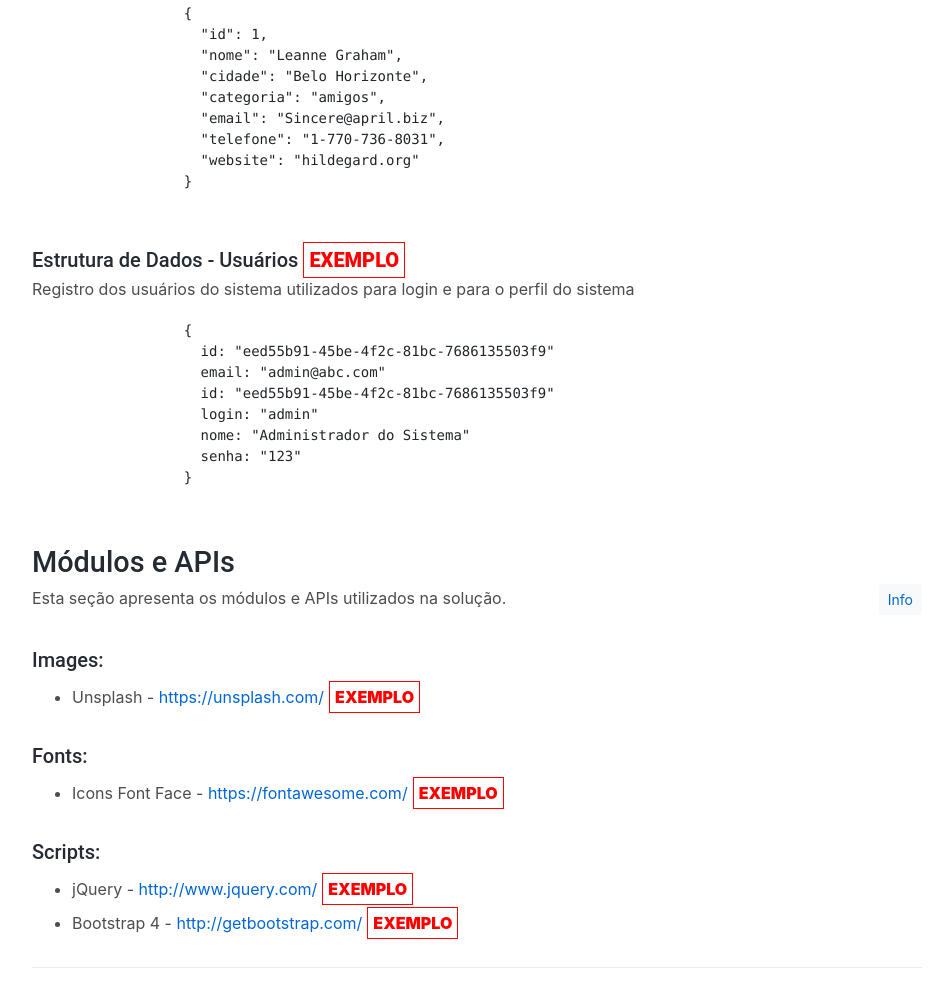
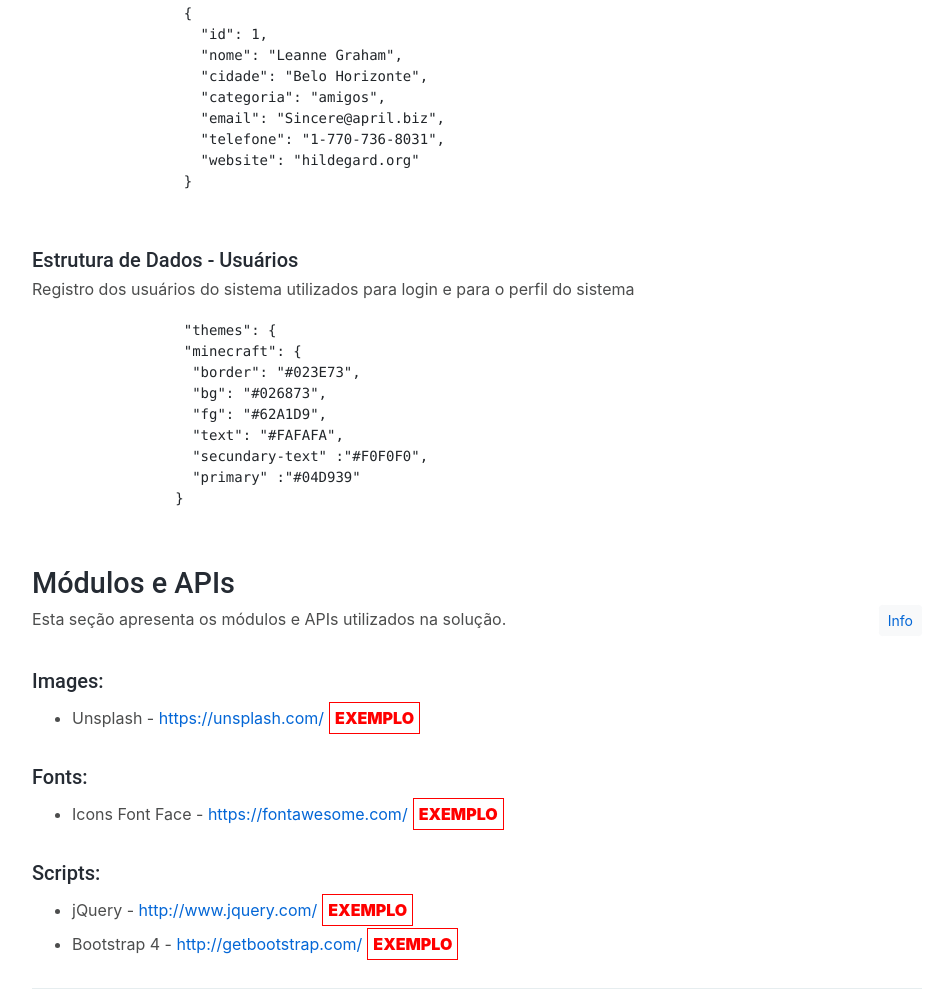
Before and after one commit to ICEI-PUC-Minas-PPLCC-TI/ppl-cc-ti1-2023-2-g-timenetflix, a plain HTML site: page docs/index.html in a window 1280 px wide. Shown: the part 6597-7594 px from the top of the page, without its empty margins (293-1236 px from the left). Drawn offline with Linux system fonts and the light colour scheme.

Commit message:
index.html

```diff
--- a/docs/index.html
+++ b/docs/index.html
@@ -1240,23 +1240,22 @@
 
                 <section>
                   <h5>
-                    Estrutura de Dados - Usuários<span class="exemplo"
-                      >EXEMPLO</span
-                    >
+                    Estrutura de Dados - Usuários
                   </h5>
                   <p>
                     Registro dos usuários do sistema utilizados para login e
                     para o perfil do sistema
                   </p>
                   <pre>
-                  {
-                    id: "eed55b91-45be-4f2c-81bc-7686135503f9"
-                    email: "admin@abc.com"
-                    id: "eed55b91-45be-4f2c-81bc-7686135503f9"
-                    login: "admin"
-                    nome: "Administrador do Sistema"
-                    senha: "123"
-                  }
+                  "themes": {
+                  "minecraft": {
+                   "border": "#023E73",
+                   "bg": "#026873",
+                   "fg": "#62A1D9",
+                   "text": "#FAFAFA",
+                   "secundary-text" :"#F0F0F0",
+                   "primary" :"#04D939"
+                 }
                 </pre
                   >
                 </section>
```
